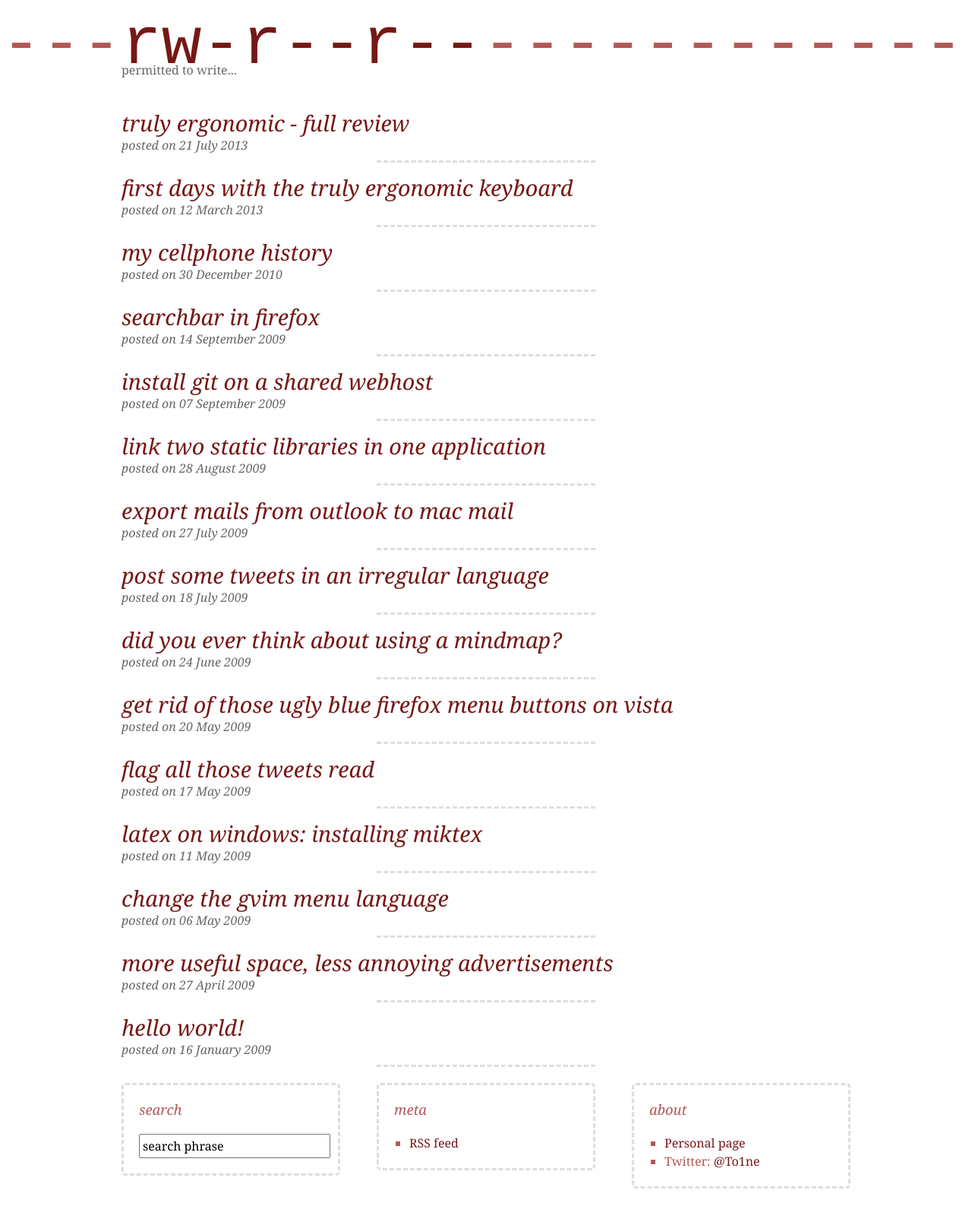
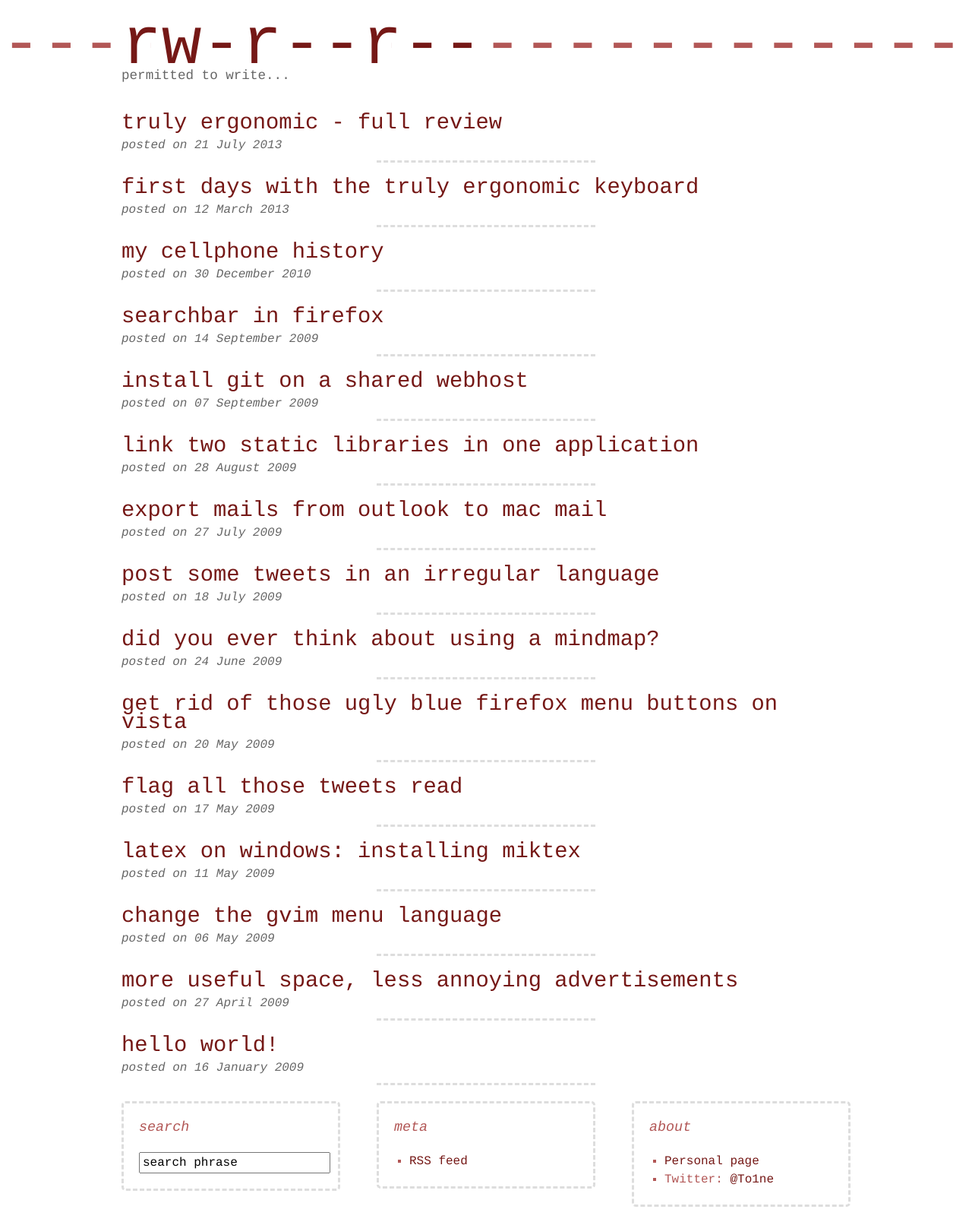
Before and after one commit to Zagyarakushi/website, a Jekyll site: the page built from index.html, in a window 1280 px wide. Shown: the whole page at 76% size. Built offline with Jekyll 4.4.1, drawn with Linux system fonts in a browser that asks for light colours; Markdown is read by kramdown in place of the engine named in the settings; the list of posts is cut into pages by our own code; comment, search, counter and statistics services are not loaded; before the commit the page ends 1584 px from its top, so only the background shows below that.

Commit message:
go monospace all the way

```diff
--- a/css/style.css
+++ b/css/style.css
@@ -35,7 +35,7 @@ html, body, div, span, object, h1, h2, h3, h4, h5, h6, p, blockquote, pre, a, ab
 /* Body */
 body {
   line-height: 24px;
-  font-family: Cambria, Georgia, Times, "Times New Roman", serif;
+  font-family: Courier, monospace;
 /*  background: #E8E8CA;*/
 }
 /* Headers */
@@ -221,7 +221,7 @@ object {
 /* Forms */
 input, textarea {
   font-size: 1em;
-  font-family: Cambria, Georgia, Times, "Times New Roman", serif;
+  font-family: Courier, monospace;
   padding: 3px;
 }
 :focus {
@@ -311,7 +311,6 @@ h2, h3, h4, h5, h6 {
 #dasher h1, #dasher-fixed h1 {
   color: #B25756;
   font-size: 5.5em;
-  font-family: Courier, monospace;
   height: 1em;
   margin-bottom: -1em;
 }
@@ -343,7 +342,8 @@ h2, h3, h4, h5, h6 {
 }
 #dasher h2 {
   color: #666666;
-  font: normal normal normal 16px/20px Georgia, Times, "Times New Roman", serif;
+  font-weight: normal;
+  font-size: 1.1em;
   margin-top: 4.5em;
   z-index: 6;
 }
@@ -356,7 +356,6 @@ h2, h3, h4, h5, h6 {
 }
 #content h1 {
   margin-bottom: 5px;
-  font-style: italic;
 }
 .postdate {
   color: #666666;
```
